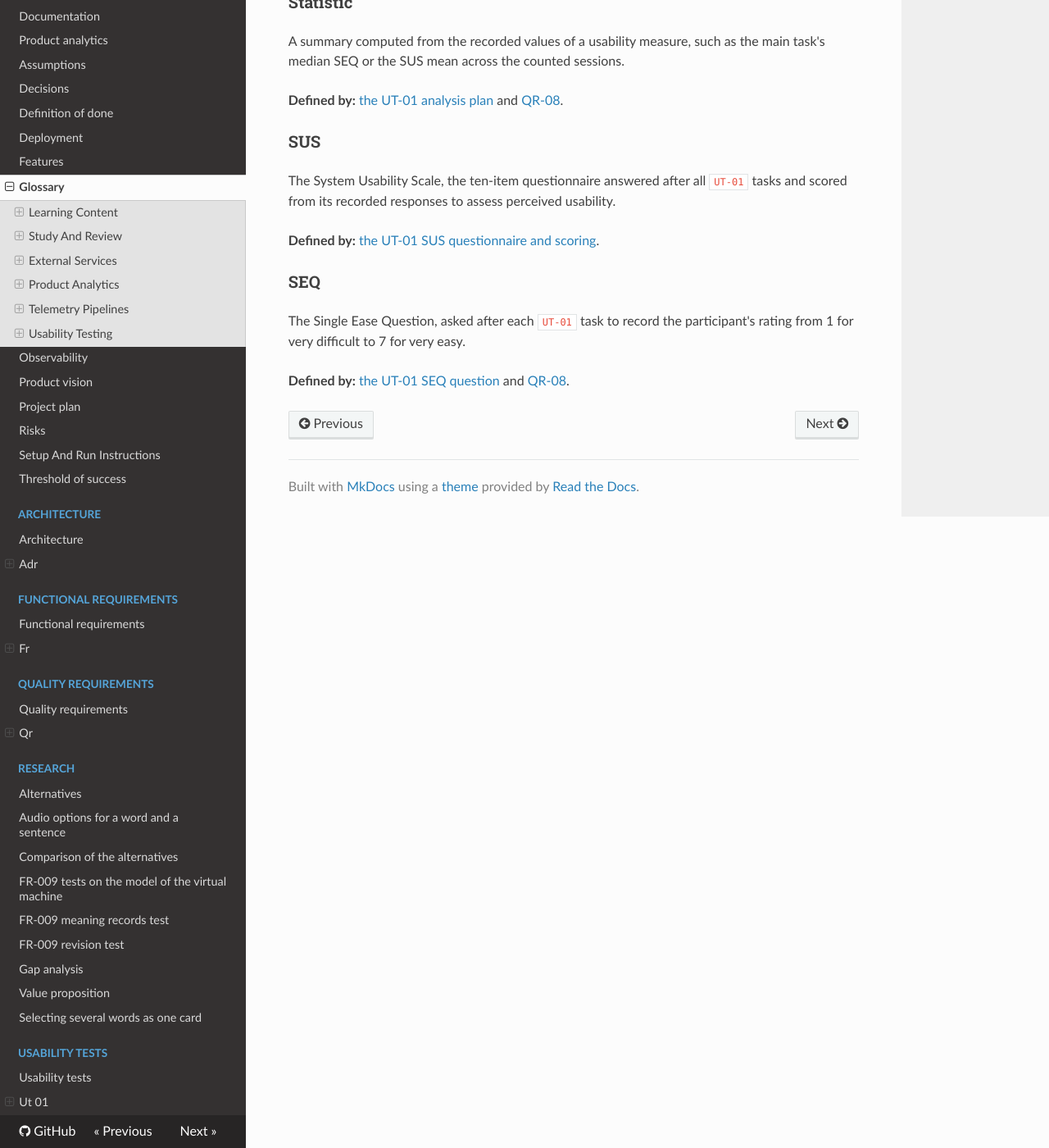
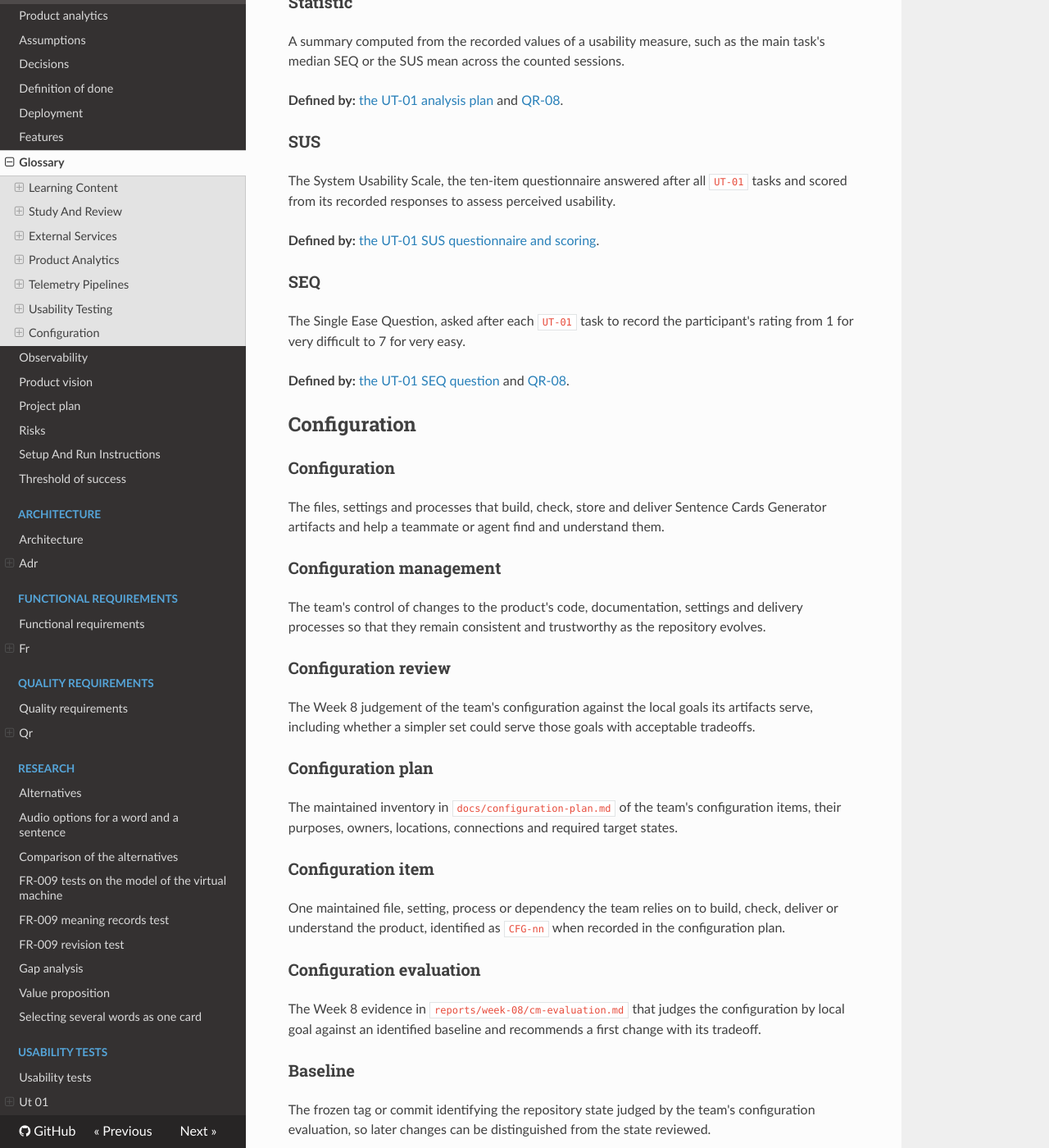
Before and after one commit to itpd-team-6/sentence-cards-generator-team-6, an MkDocs documentation site: the page built from docs/glossary.md, in a window 1280 px wide and 1400 px high, scrolled down 5563 px. Shown: the whole window at 82% size. Built offline with MkDocs 1.6.1, drawn with Linux system fonts in a browser that asks for light colours; nearby versions of some CDN libraries; some of the changed text lies outside the part shown.

Commit message:
Add configuration terms to the glossary

```diff
--- a/docs/glossary.md
+++ b/docs/glossary.md
@@ -211,3 +211,63 @@ The System Usability Scale, the ten-item questionnaire answered after all `UT-01
 The Single Ease Question, asked after each `UT-01` task to record the participant's rating from 1 for very difficult to 7 for very easy.
 
 **Defined by:** [the UT-01 SEQ question](usability-tests/ut-01/surveys.md#seq-after-each-task) and [QR-08](quality-requirements/qr/QR-08.md#response-measure).
+
+## Configuration
+
+### Configuration
+
+The files, settings and processes that build, check, store and deliver Sentence Cards Generator artifacts and help a teammate or agent find and understand them.
+
+### Configuration management
+
+The team's control of changes to the product's code, documentation, settings and delivery processes so that they remain consistent and trustworthy as the repository evolves.
+
+### Configuration review
+
+The Week 8 judgement of the team's configuration against the local goals its artifacts serve, including whether a simpler set could serve those goals with acceptable tradeoffs.
+
+### Configuration plan
+
+The maintained inventory in `docs/configuration-plan.md` of the team's configuration items, their purposes, owners, locations, connections and required target states.
+
+### Configuration item
+
+One maintained file, setting, process or dependency the team relies on to build, check, deliver or understand the product, identified as `CFG-nn` when recorded in the configuration plan.
+
+### Configuration evaluation
+
+The Week 8 evidence in `reports/week-08/cm-evaluation.md` that judges the configuration by local goal against an identified baseline and recommends a first change with its tradeoff.
+
+### Baseline
+
+The frozen tag or commit identifying the repository state judged by the team's configuration evaluation, so later changes can be distinguished from the state reviewed.
+
+### Upkeep
+
+The work of keeping the team's maintained documentation, settings and processes accurate when the repository or deployment they describe changes.
+
+### Reproducible build
+
+A build of Sentence Cards Generator that can be repeated from the same commit and dependency versions under the documented toolchain without relying on undocumented local state.
+
+### Dependency pinning
+
+Fixing a dependency to an exact version or commit so the team's builds or checks do not silently use a different release, as the workflow action commit references and frontend lockfile do.
+
+**Defined by:** [the workflow action pins](../.github/workflows/ci.yml) and [the frontend lockfile](../frontend/package-lock.json).
+
+### Secret
+
+A private credential used by the product or its deployment, such as a language-model API key or an OpenObserve password, whose value must never enter the public repository.
+
+**Defined by:** [the configuration template](../.env.example) and [the deployment configuration](deployment.md#configuration).
+
+### Context window
+
+The bounded amount of task instructions, repository content and conversation that a coding agent can use at once while working on Sentence Cards Generator.
+
+### Agent instruction
+
+A rule telling a coding agent how to work in this repository, including its layout, checks, conventions and files it must not edit.
+
+**Defined by:** [the team's agent instructions](../AGENTS.md).
```
